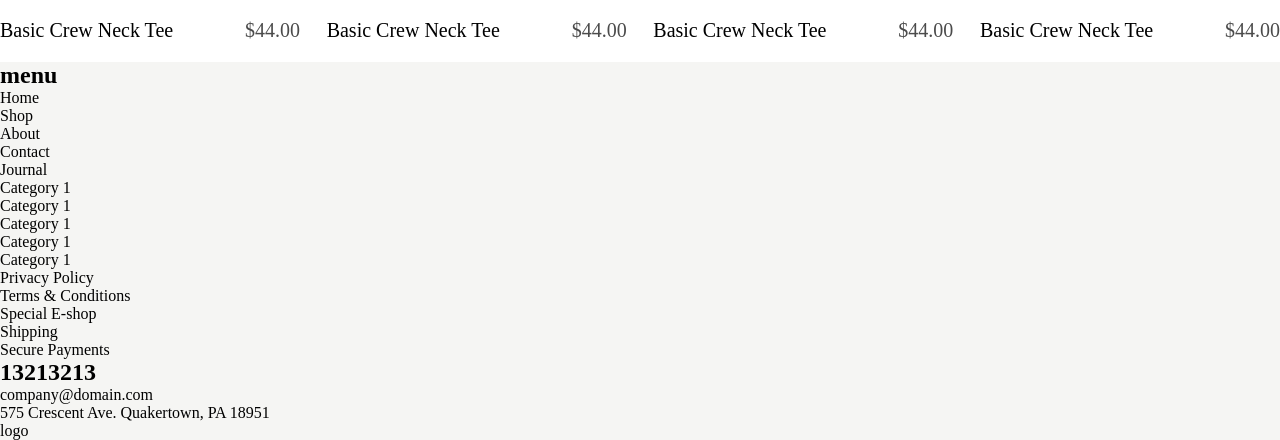
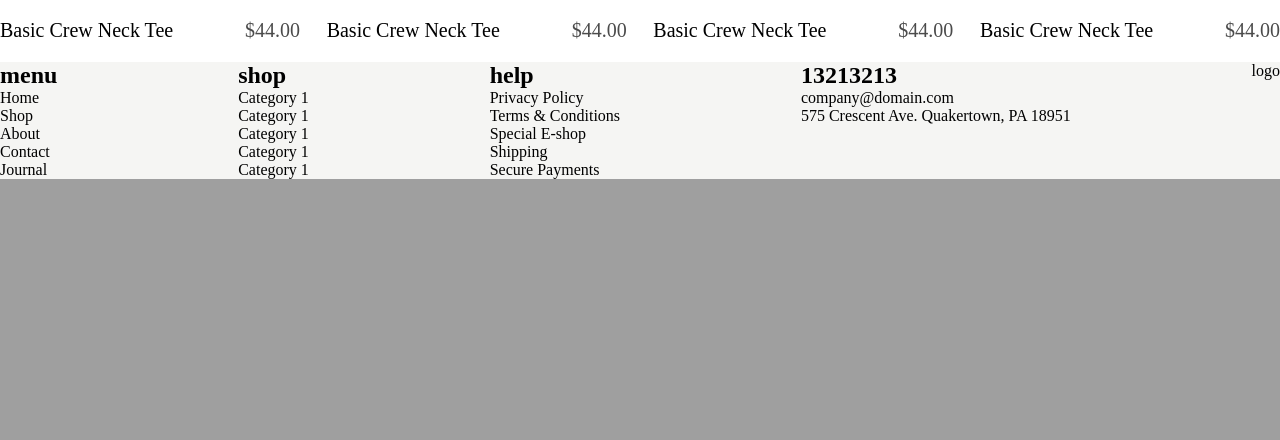
Before and after one commit to mahmudashif/Web-Engineering-Project, a PHP site: page / in a window 1280 px wide; the page is wider, and only the part inside the window is pictured. Shown: the part 3067-3507 px from the top of that part. After the commit the page ends 3246 px from the top of that part, so only its background shows below. Run offline with PHP 8.4, Linux system fonts and the light colour scheme.

Commit message:
fix: footer error fix

```diff
--- a/index.css
+++ b/index.css
@@ -429,4 +429,6 @@
 .footer {
   max-width: 1320px;
   margin: auto;
+  display: flex;
+  justify-content: space-between;
 }
--- a/index.html
+++ b/index.html
@@ -236,6 +236,7 @@
         </div>
 
         <div class="shop" id="list_item">
+          <h2>shop</h2>
           <ul>
             <li><a href="">Category 1</a></li>
             <li><a href="">Category 1</a></li>
@@ -246,6 +247,7 @@
         </div>
 
         <div class="help" id="list_item">
+          <h2>help</h2>
           <ul>
             <li><a href="">Privacy Policy</a></li>
             <li><a href="">Terms & Conditions</a></li>
```
